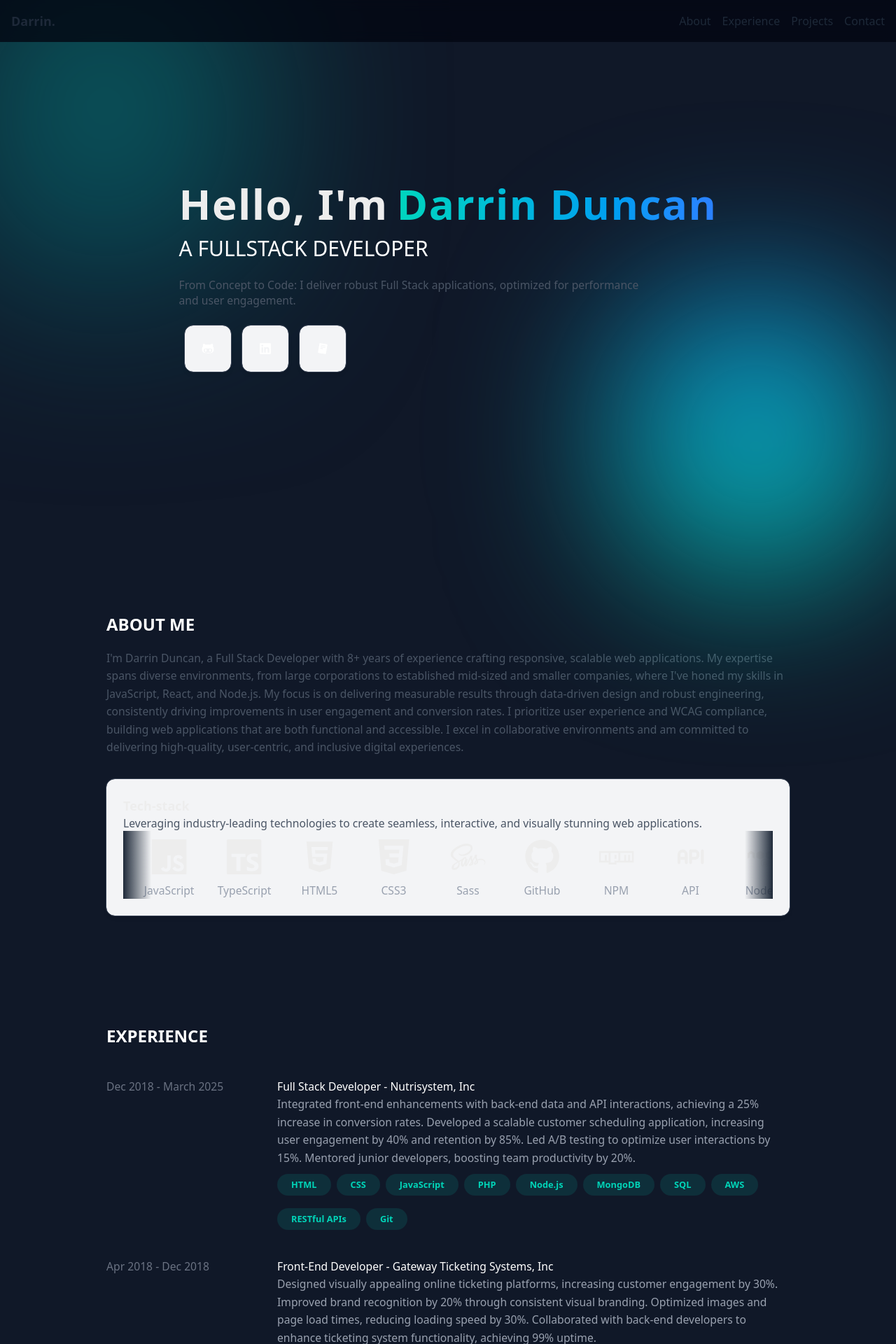
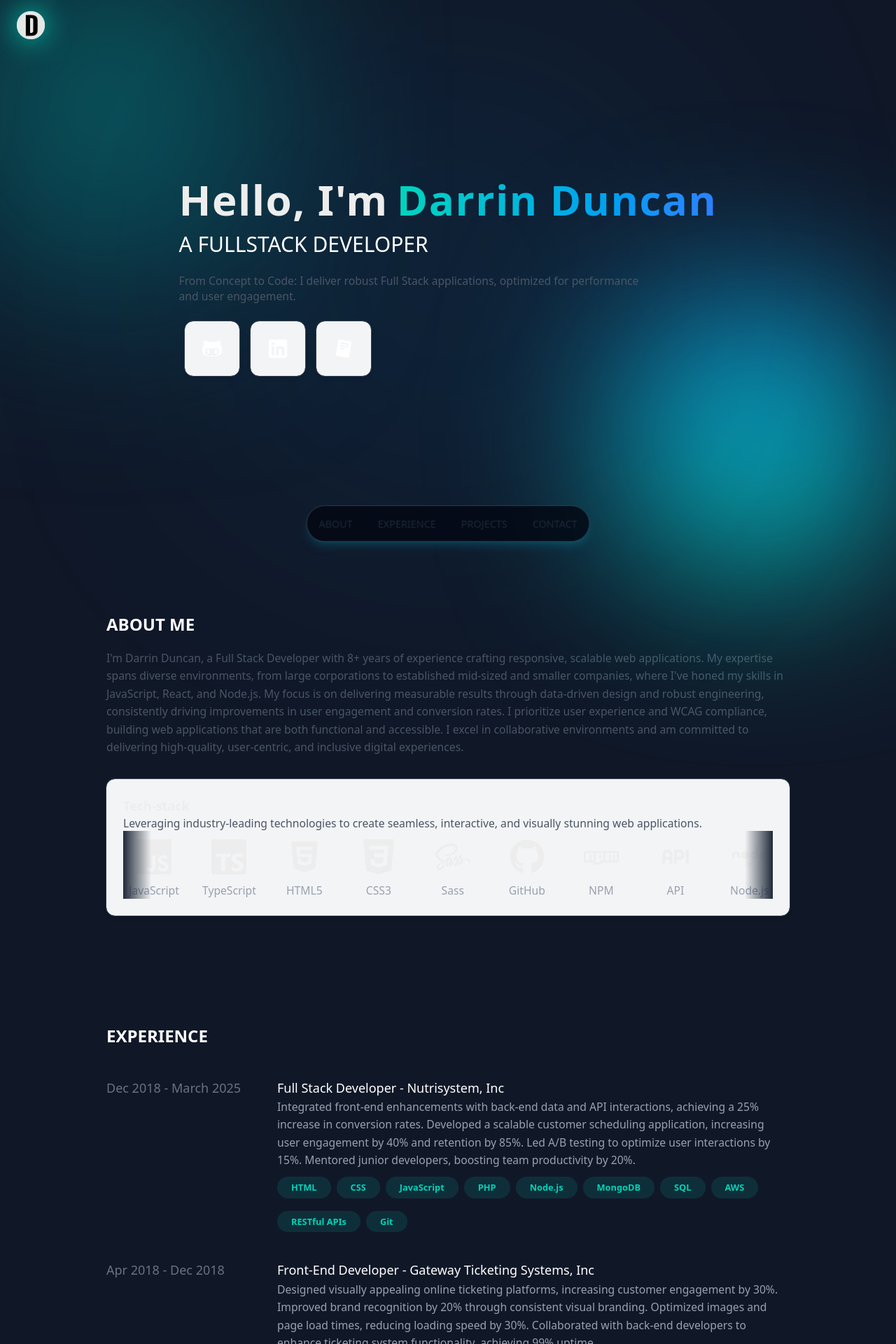
Before and after one commit to leviduncan/dd-folio, a Next.js app: page / in a window 1280 px wide. Shown: the top 1920 px of the page at 70% size. Built offline with nearby package versions, Linux system fonts and the light colour scheme.

Commit message:
Nav and Css updates

```diff
--- a/app/globals.css
+++ b/app/globals.css
@@ -1,13 +1,8 @@
 @import "tailwindcss";
+@import url("https://fonts.googleapis.com/css2?family=Oswald:wght@400;600;700;900&family=Roboto:wght@400;600;700;900&display=swap&family=Manus:wght@400;600;700;900");
 
 @tailwind base;
 @tailwind utilities;
-
-html {
-  @apply transition-colors duration-300;
-  scroll-behavior: smooth;
-}
-
 
 :root {
   --background: #ffffff;
@@ -18,6 +13,32 @@ html {
   --accent3: var(--color-gray-800);
 
 }
+
+*,
+:after,
+:before {
+  box-sizing: border-box;
+  transition-duration: 50ms;
+}
+
+html {
+  @apply transition-colors duration-300;
+  scroll-behavior: smooth;
+}
+
+html #follower {
+  content: "";
+  position: fixed;
+  width: 500px;
+  height: 500px;
+  border-radius: 50%;
+  z-index: 2;
+  background: var(--accent2);
+  filter: blur(200px);
+  opacity: 0.2;
+  pointer-events: none;
+}
+
 
 .dark {
   --background: oklch(0.21 0.034 264.665);
@@ -30,20 +51,20 @@ body {
   font-family: var(--font-sans), Arial, Helvetica, sans-serif;
 }
 
-/* html:before {
-  content: "";
- position: absolute;
-  top: 0;
-  left: 0;
-  bottom: 0;
-  right: 0;
-  opacity: .15;
-  background: url("/images/grid.svg");
-  z-index: 1;
+.brand {
+  border-radius: 50%;
+  background: var(--accent1);
+  box-shadow: 0 0 40px var(--accent1);
+  color: white;
 }
-nav {
-  z-index: 100;
-} */
+
+.logo {
+  font-family: "Oswald", sans-serif;
+  font-size: 1.5rem;
+  font-weight: 700;
+  color: #fff;
+  text-transform: uppercase;
+}
 
 h2 {
   font-size: 1.5rem;
@@ -88,18 +109,16 @@ p {
   position: relative;
   z-index: 10;
 }
-/* .glass::before {
-  content: "";
-  position: absolute;
-  top: 0;
-  left: 0;
-  width: 100%;
-  height: 100%;
-  border: solid 1px white;
-  border-radius: 10px;
-  background: linear-gradient(180deg, #01d4b8 0%, #01617ee7 100%);
-  z-index: 1;
-} */
+
+.inner-icon svg {
+  width: 30px;
+  height: 30px;
+}
+
+nav svg {
+  width: 50px;
+  height: 50px;
+}
 
 .pill-header {
   font-size: 1rem;
--- a/app/page.js
+++ b/app/page.js
@@ -7,6 +7,7 @@ import Contact from "@/components/Contact";
 import Navbar from "@/components/Navbar";
 import Experience from "@/components/Experience";
 import LinkedInRecommendations from "@/components/LinkedInRecommendations";
+import CursorFollower from "@/utils/follower";
 
 export default function Home() {
   return (
@@ -18,6 +19,7 @@ export default function Home() {
       <Projects />
       <LinkedInRecommendations />
       <Contact />
+      <CursorFollower />
     </main>
   );
 }
--- /dev/null
+++ b/components/Brand.js
@@ -0,0 +1,21 @@
+import React from 'react'
+import Image from 'next/image'
+import { motion } from 'framer-motion'
+import Link from "next/link";
+
+function Brand() {
+    return (
+        <motion.div
+            className="flex brand fixed top-0 left-0 w-10 h-10 my-4 mx-6 z-50 justify-center items-center"
+            initial={{ opacity: 0, y: -20 }}
+            animate={{ opacity: 1, y: 0 }}
+            transition={{ duration: 0.8 }}
+        >
+            <Link href="/">
+                <Image src="/images/logo.png" alt="Darrin Duncan Logo" width={40} height={40} />
+            </Link>
+        </motion.div>
+    )
+}
+
+export default Brand
--- a/components/ContactButton.js
+++ b/components/ContactButton.js
@@ -5,7 +5,7 @@ const ContactButton = ({ icon, linkUrl }) => {
         <>
             <motion.a
                 href={linkUrl} target="_blank" rel="noopener noreferrer"
-                className="mt-6 inline-block bg-gray-100 dark:bg-gray-800 hover:bg-gray-900 p-6 rounded-xl shadow-md outline-1 outline-gray-700 text-white text-lg font-medium transition-all m-2"
+                className="mt-6 inline-block bg-gray-100 dark:bg-gray-800 hover:bg-gray-900 p-6 rounded-xl shadow-md outline-1 outline-gray-700 text-white text-lg font-medium transition-all m-2 inner-icon"
                 initial={{ opacity: 0, scale: 0.9 }}
                 animate={{ opacity: 1, scale: 1 }}
                 transition={{ duration: 0.5, delay: 0.9 }}
--- a/components/Experience.js
+++ b/components/Experience.js
@@ -39,18 +39,18 @@ function Experience() {
         </motion.h2>
         <div className="pt-6 max-w-5xl mx-auto text-center">
             {experience.map((exp, idx) => (
-                <motion.p key={idx}
+                <motion.div key={idx}
                     className="mt-6 text-lg text-gray-600 dark:text-gray-300 leading-relaxed"
                     initial={{ opacity: 0, y: 20 }}
                     animate={{ opacity: isInView ? 1 : 0, y: isInView ? 0 : 20 }}
                     transition={{ duration: 0.8, delay: 0.3 }}
                 >
                     <ExperienceCard exp={exp} />
-                </motion.p>
+                </motion.div>
             ))}
-            <motion.a>
+            <motion.div>
                 <a href="https://www.linkedin.com/in/darrinduncan/" target="_blank" rel="noreferrer" className="text-cyan-500 hover:underline">View more on LinkedIn</a> | <a href="/resume.pdf" target="_blank" rel="noreferrer"  className="text-cyan-500 hover:underline">Download Resume</a>
-            </motion.a>
+            </motion.div>
         </div>
         </section>
     );
--- a/components/Hero.js
+++ b/components/Hero.js
@@ -5,10 +5,13 @@ import { FaGithubAlt } from "react-icons/fa";
 import { FaLinkedin } from "react-icons/fa";
 import { PiReadCvLogoFill } from "react-icons/pi";
 import ContactButton from "./ContactButton";
+import Brand from "./Brand";
 
 export default function Hero() {
     return (
         <section className="h-screen flex flex-col justify-center items-center hero">
+        <Brand />
+        <div id="follower"></div>
             <div className="glass p-3">
                 <motion.h1
                     className="text-5xl md:text-6xl font-bold tracking-wide"
--- a/components/LinkedInRecommendations.js
+++ b/components/LinkedInRecommendations.js
@@ -3,7 +3,7 @@ import { motion } from "framer-motion";
 
 const LinkedInRecommendations = () => {
    return (
-    <section className="py-20 px-6 max-w-5xl mx-auto text-center">
+    <section id="recommend" className="py-20 px-6 max-w-5xl mx-auto text-center">
         <motion.h2
           className="text-4xl md:text-5xl font-bold"
           initial={{ opacity: 0, y: -20 }}
@@ -16,9 +16,9 @@ const LinkedInRecommendations = () => {
           transition={{ duration: 0.8, delay: 0.3 }}>
           Over the years, I have had the privilege of working with some incredible professionals who have shared their experiences and feedback. Here are some of the recommendations from my LinkedIn profile, highlighting my skills, work ethic, and the impact I&apos;ve had on various projects and teams.
         </motion.p>
-        <motion.a>
+        <motion.div>
             <a href="https://www.linkedin.com/in/darrinduncan/" target="_blank" rel="noreferrer" className="text-cyan-500 hover:underline">View what others are saying on LinkedIn</a>
-        </motion.a>
+        </motion.div>
         <Reccomendations />
     </section>
   );
--- a/components/Navbar.js
+++ b/components/Navbar.js
@@ -1,78 +1,60 @@
 "use client";
 import { useState } from "react";
 import Link from "next/link";
+import { motion } from "framer-motion";
+
+import { IoIosContact } from "react-icons/io";
+import { GiPointySword } from "react-icons/gi";
+import { IoRocketSharp } from "react-icons/io5";
+import { MdPermContactCalendar } from "react-icons/md";
 
 export default function Navbar() {
   const [isOpen, setIsOpen] = useState(false);
 
-  const toggleMenu = () => {
-    setIsOpen(!isOpen);
-  };
 
   return (
-    <header>
-      <nav className="fixed top-0 left-0 w-full bg-gray-950/80 bg-opacity-50 backdrop-blur-sm py-4 z-50">
-        <div className="container mx-auto px-4 flex justify-between items-center">
-          <Link href="/">
-            <div className="text-lg font-bold text-gray-800 dark:text-gray-200">Darrin.</div>
-          </Link>
-          <ul className="hidden md:flex items-center space-x-4">
+    <motion.div className="fixed bottom-0 flex w-full px-4 p-6 z-50"
+      initial={{ opacity: 0, scale: 0.9 }}
+      animate={{ opacity: 1, scale: 0.9 }}
+      transition={{ duration: 0.6, delay: 0.6 }}>
+      <nav className="w-md mx-auto bg-gray-950/80 bg-opacity-50 backdrop-blur-sm p-4 outline-1 outline-gray-700 rounded-full shadow-lg shadow-cyan-500/20 overflow-hidden">
+        <div className="container mx-auto px-4 flex justify-center items-center">
+          <ul className="flex items-center gap-10 justify-between">
             <li>
               <Link href="#about">
-                <div className="text-gray-800 dark:text-gray-200 hover:text-gray-900 dark:hover:text-gray-100 transition-colors">About</div>
+                <div className="text-gray-800 dark:text-gray-200 hover:text-gray-900 dark:hover:text-cyan-500 transition-colors uppercase flex flex-col items-center">
+                  <IoIosContact className="flex md:hidden" />
+                  <span className="sm:hidden md:flex text-md">About</span>
+                </div>
               </Link>
             </li>
             <li>
               <Link href="#experience">
-                <div className="text-gray-800 dark:text-gray-200 hover:text-gray-900 dark:hover:text-gray-100 transition-colors">Experience</div>
+                <div className="text-gray-800 dark:text-gray-200 hover:text-gray-900 dark:hover:text-cyan-500 transition-colors uppercase flex flex-col items-center">
+                <GiPointySword className="flex md:hidden" />
+                  <span className="sm:hidden md:flex text-md">Experience</span>
+                </div>
               </Link>
             </li>
             <li>
               <Link href="#projects">
-                <div className="text-gray-800 dark:text-gray-200 hover:text-gray-900 dark:hover:text-gray-100 transition-colors">Projects</div>
+                <div className="text-gray-800 dark:text-gray-200 hover:text-gray-900 dark:hover:text-cyan-500 transition-colors uppercase flex flex-col items-center">
+                <IoRocketSharp className="flex md:hidden" />
+                  <span className="sm:hidden md:flex text-md">Projects</span>
+                </div>
               </Link>
             </li>
             <li>
               <Link href="#contact">
-                <div className="text-gray-800 dark:text-gray-200 hover:text-gray-900 dark:hover:text-gray-100 transition-colors">Contact</div>
+                <div className="text-gray-800 dark:text-gray-200 hover:text-gray-900 dark:hover:text-cyan-500 transition-colors uppercase flex flex-col items-center">
+                <MdPermContactCalendar className="flex md:hidden" />
+                  <span className="sm:hidden md:flex text-md">Contact</span>
+                </div>
               </Link>
             </li>
           </ul>
-          {/* Mobile Menu Button */}
-          <button className="md:hidden flex flex-col justify-center items-center w-8 h-8 bg-gray-100 dark:bg-gray-900 rounded-full cursor-pointer" onClick={toggleMenu}>
-            <span className="block w-4 h-0.5 bg-gray-800 dark:bg-gray-200 rounded-full transition-transform mb-1"></span>
-            <span className="block w-4 h-0.5 bg-gray-800 dark:bg-gray-200 rounded-full transition-transform mb-1"></span>
-            <span className="block w-4 h-0.5 bg-gray-800 dark:bg-gray-200 rounded-full transition-transform"></span>
-          </button>
         </div>
       </nav>
-
-      {/* Mobile Menu */}
-      <div className={`fixed inset-0 z-50 transition-opacity ${isOpen ? "opacity-100" : "opacity-0 pointer-events-none"}`}>
-        {/* Semi-transparent overlay */}
-        <div className="fixed inset-0 bg-black/50" onClick={toggleMenu}></div>
-
-        {/* Sliding Menu Panel */}
-        <div className={`fixed inset-y-0 left-0 w-3/4 bg-white dark:bg-gray-900 px-6 py-6 transform transition-transform ${isOpen ? "translate-x-0" : "-translate-x-full"}`}>
-          <div className="flex items-center justify-between">
-            <span className="text-lg font-bold text-gray-900 dark:text-gray-100">Menu</span>
-            <button type="button" className="-m-2.5 rounded-md p-2.5 text-gray-700 dark:text-gray-200" onClick={toggleMenu}>
-              <span className="sr-only">Close menu</span>
-              <svg className="size-6" fill="none" viewBox="0 0 24 24" strokeWidth="1.5" stroke="currentColor" aria-hidden="true">
-                <path strokeLinecap="round" strokeLinejoin="round" d="M6 18 18 6M6 6l12 12" />
-              </svg>
-            </button>
-          </div>
-          <div className="mt-6">
-            <div className="space-y-4">
-              <Link href="#about" className="block text-lg font-semibold text-gray-900 dark:text-gray-100 hover:bg-gray-100 dark:hover:bg-gray-800 p-2 rounded-md transition" onClick={toggleMenu}>About</Link>
-              <Link href="#projects" className="block text-lg font-semibold text-gray-900 dark:text-gray-100 hover:bg-gray-100 dark:hover:bg-gray-800 p-2 rounded-md transition" onClick={toggleMenu}>Experience</Link>
-              <Link href="#projects" className="block text-lg font-semibold text-gray-900 dark:text-gray-100 hover:bg-gray-100 dark:hover:bg-gray-800 p-2 rounded-md transition" onClick={toggleMenu}>Projects</Link>
-              <Link href="#contact" className="block text-lg font-semibold text-gray-900 dark:text-gray-100 hover:bg-gray-100 dark:hover:bg-gray-800 p-2 rounded-md transition" onClick={toggleMenu}>Contact</Link>
-            </div>
-          </div>
-        </div>
-      </div>
-    </header>
+    </motion.div>
   );
 }
```
Also changed, not shown: components/About.js (+1 -14 lines), components/Reccomendations.js (+29 -9 lines), utils/follower.js (added, +35 -0 lines), public/images/Darrin-Duncan.png (added), public/images/logo.png (added), 7 other files (tests, documents, lock files or other folders). Lines whose indentation alone changed are shown as unchanged.
